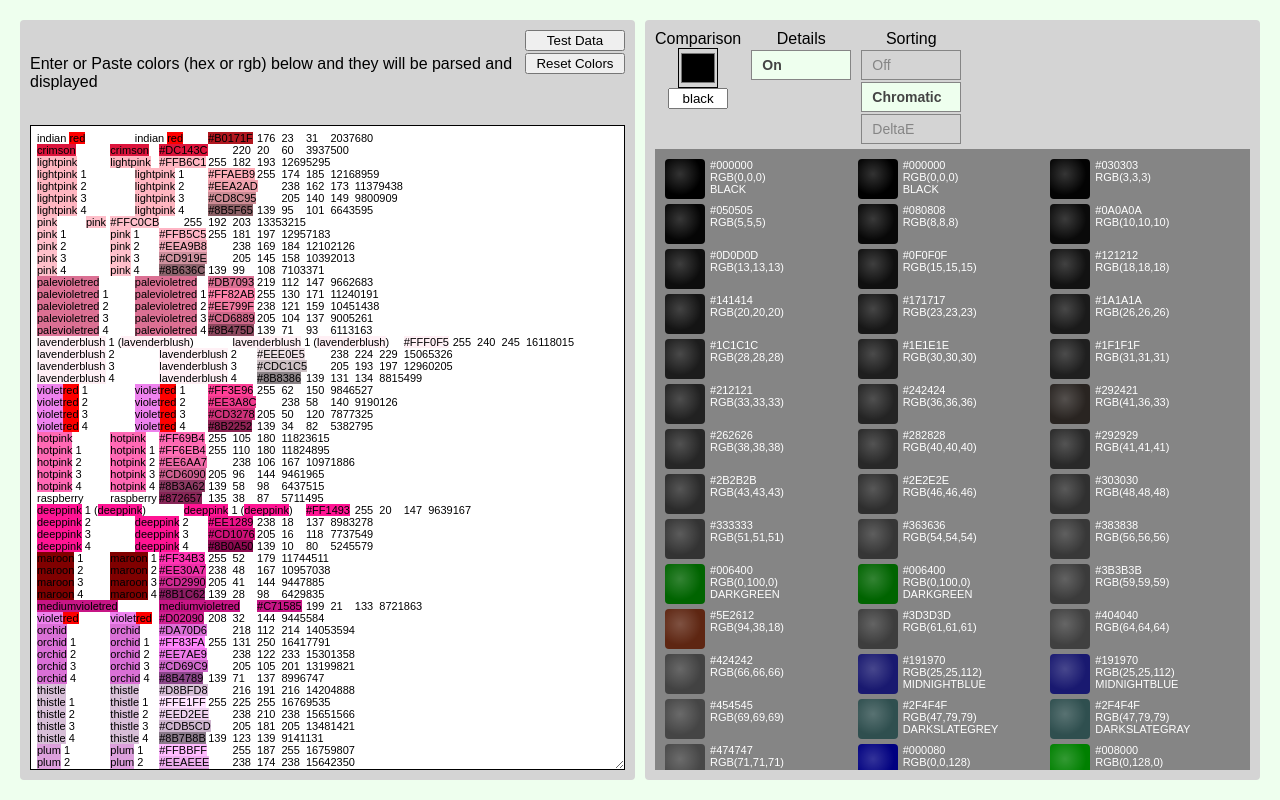
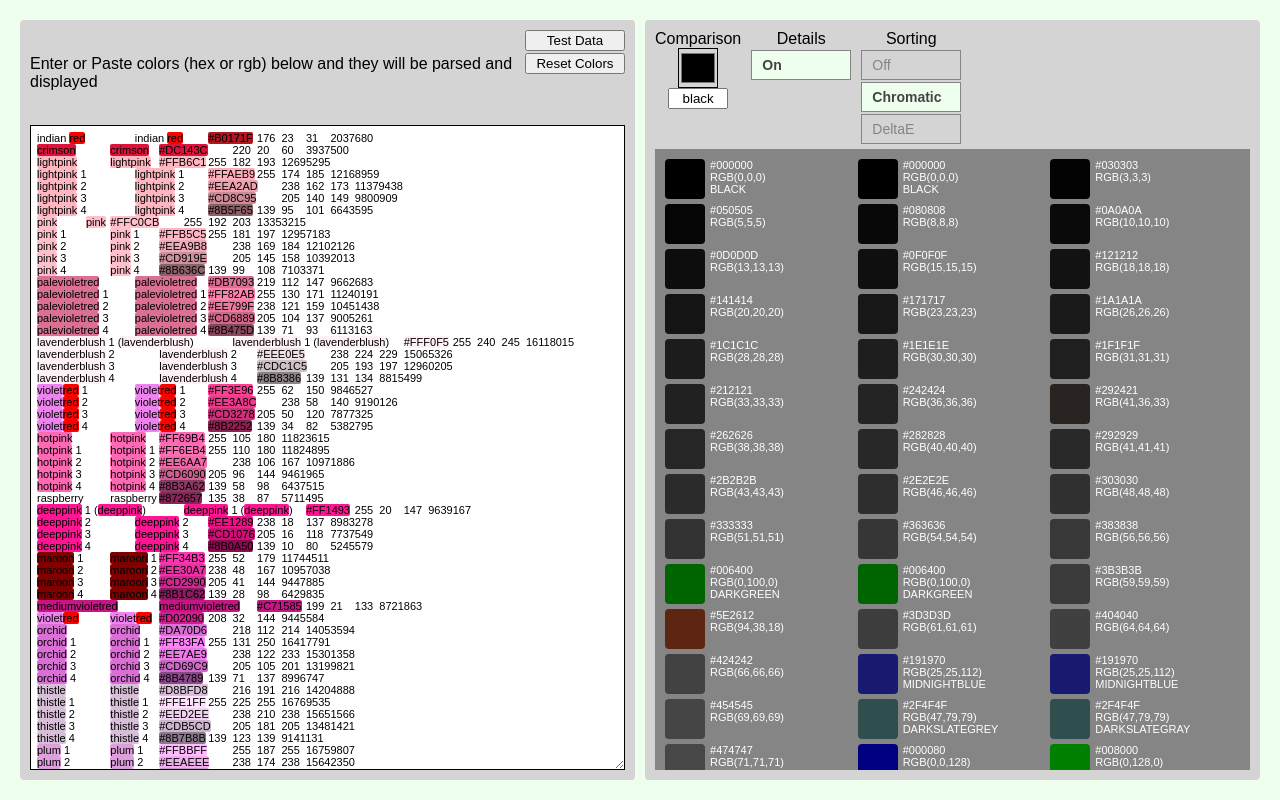
Before and after one commit to TravisL12/compare_colors, a React (Create React App) app: page / in a window 1280 px wide. Both pictures are taken after a click on the button "Test Data". Built offline with nearby package versions, Linux system fonts and the light colour scheme.

Commit message:
remove shine

```diff
--- a/src/App.js
+++ b/src/App.js
@@ -4,7 +4,6 @@ import "./styles/application.scss";
 import Color from "./models/color";
 import { matchColors, matchRegex } from "./color-utils";
 import { test } from "./testData";
-import { distanceDelta } from "./distance-utils";
 import { browserColorsNameKey } from "./browserColorsList";
 
 class App extends Component {
@@ -32,7 +31,7 @@ class App extends Component {
   parseColors = () => {
     const { colorInput } = this.state;
     const matchedColors = matchColors(colorInput).map(
-      ({ color, name }) => new Color(color, name)
+      ({ color, name }, id) => new Color(color, name, id)
     );
 
     if (matchedColors.length === 0) {
@@ -75,22 +74,31 @@ class App extends Component {
     const re = new RegExp(`(${colorVals.join("|")})`, "gi");
     const colorSplit = strippedInput.split(re).filter((val) => val);
 
-    const colorDisplayedInput = colorSplit.map((str, idx) => {
-      const colorMatch = browserColorsNameKey[str] || matchRegex.test(str);
+    const colorDisplayedInput = colorSplit.map((text, idx) => {
+      const colorMatch = browserColorsNameKey[text] || matchRegex.test(text);
       if (colorMatch) {
+        const findColor = colors.find((color) => {
+          const { hexString, rgbString, hslString, name } = color;
+          return [hexString, rgbString, hslString, name].includes(colorMatch);
+        });
+        const id = findColor && findColor.id ? findColor.id : idx;
         return (
           <span
             className="tagged-color"
             key={idx}
-            id={idx}
-            style={{ color: str, backgroundColor: str }}
+            id={id}
+            style={{
+              color: text,
+              backgroundColor: text,
+              borderRadius: "2px",
+            }}
           >
-            {str}
+            {text}
           </span>
         );
       }
 
-      return str;
+      return text;
     });
 
     return <div>{colorDisplayedInput}</div>;
@@ -126,6 +134,7 @@ class App extends Component {
               className="color-textarea"
               onChange={this.updateTextArea}
               value={colorInput}
+              spellCheck="false"
             />
           </div>
         </div>
--- a/src/models/color.js
+++ b/src/models/color.js
@@ -1,15 +1,16 @@
-import { format2hex, hex2dec } from '../color-utils';
-import { browserColorsHexKey } from '../browserColorsList';
+import { format2hex, hex2dec } from "../color-utils";
+import { browserColorsHexKey } from "../browserColorsList";
 
 export default class Color {
-  constructor(color = '000000', name) {
+  constructor(color = "000000", name, id) {
+    this.id = id;
     this.hexColor = format2hex(color);
     this.rgbColor = hex2dec(this.hexColor);
     this.createHsl();
     [this.red, this.blue, this.green] = this.rgbColor;
 
     this.hexString = `#${this.hexColor}`;
-    this.rgbString = `rgb(${[this.red, this.blue, this.green].join(',')})`;
+    this.rgbString = `rgb(${[this.red, this.blue, this.green].join(",")})`;
     this.hslString = `hsl(${this.hue}, ${this.saturation}%, ${this.lightness}%)`;
 
     if (name) {
--- a/src/styles/_color-item.scss
+++ b/src/styles/_color-item.scss
@@ -14,7 +14,7 @@
     opacity: 0;
     color: $white;
     &:after {
-      content: 'x';
+      content: "x";
     }
   }
 
@@ -28,19 +28,6 @@
       &:after {
         background: none;
       }
-    }
-
-    &:after {
-      content: '';
-      border-radius: inherit;
-      display: block;
-      width: 100%;
-      height: 100%;
-      background: radial-gradient(
-        circle at 15px 15px,
-        rgba(255, 255, 255, 0.2) 0%,
-        rgba(255, 255, 255, 0) 60% 100%
-      );
     }
   }
 
```
